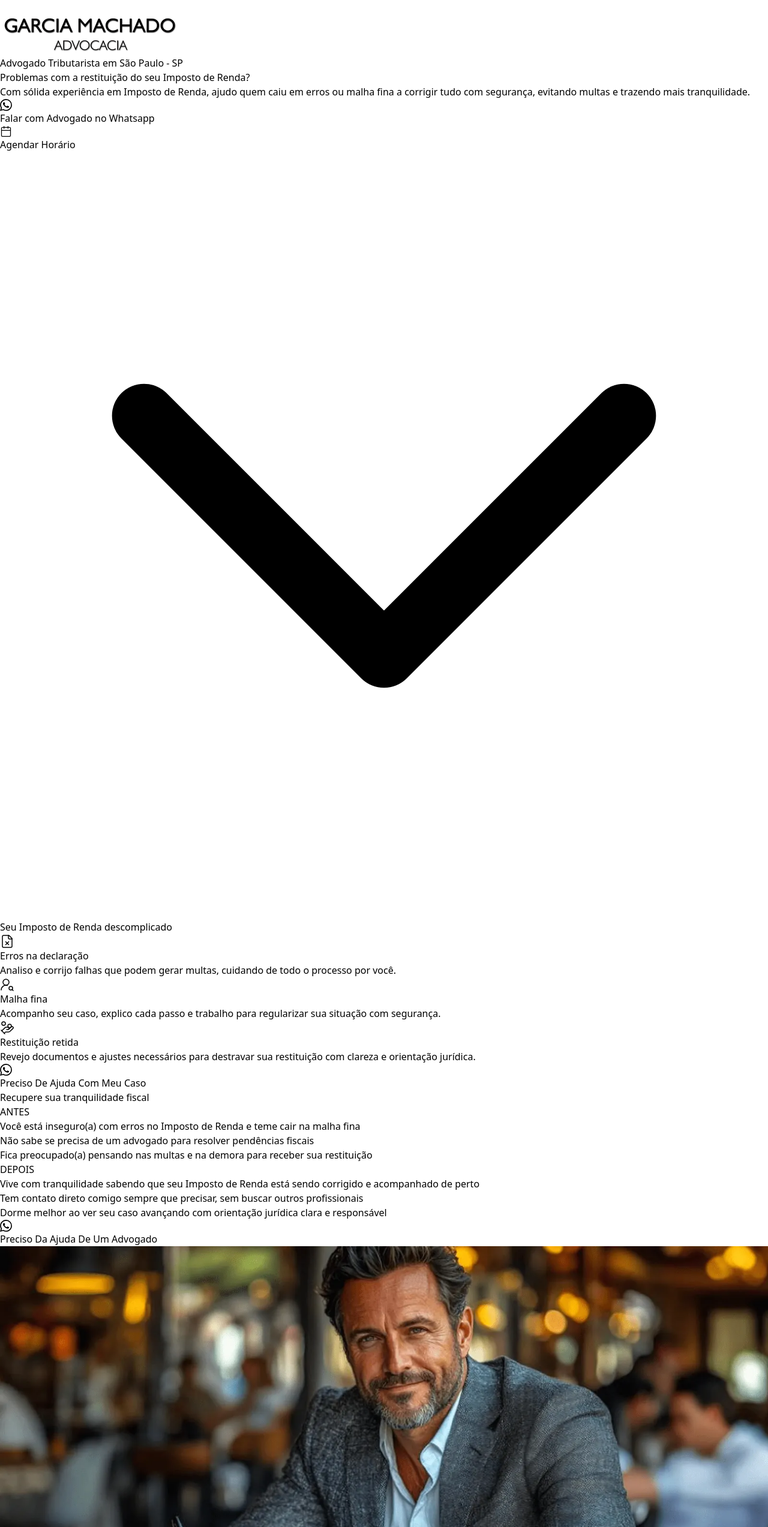
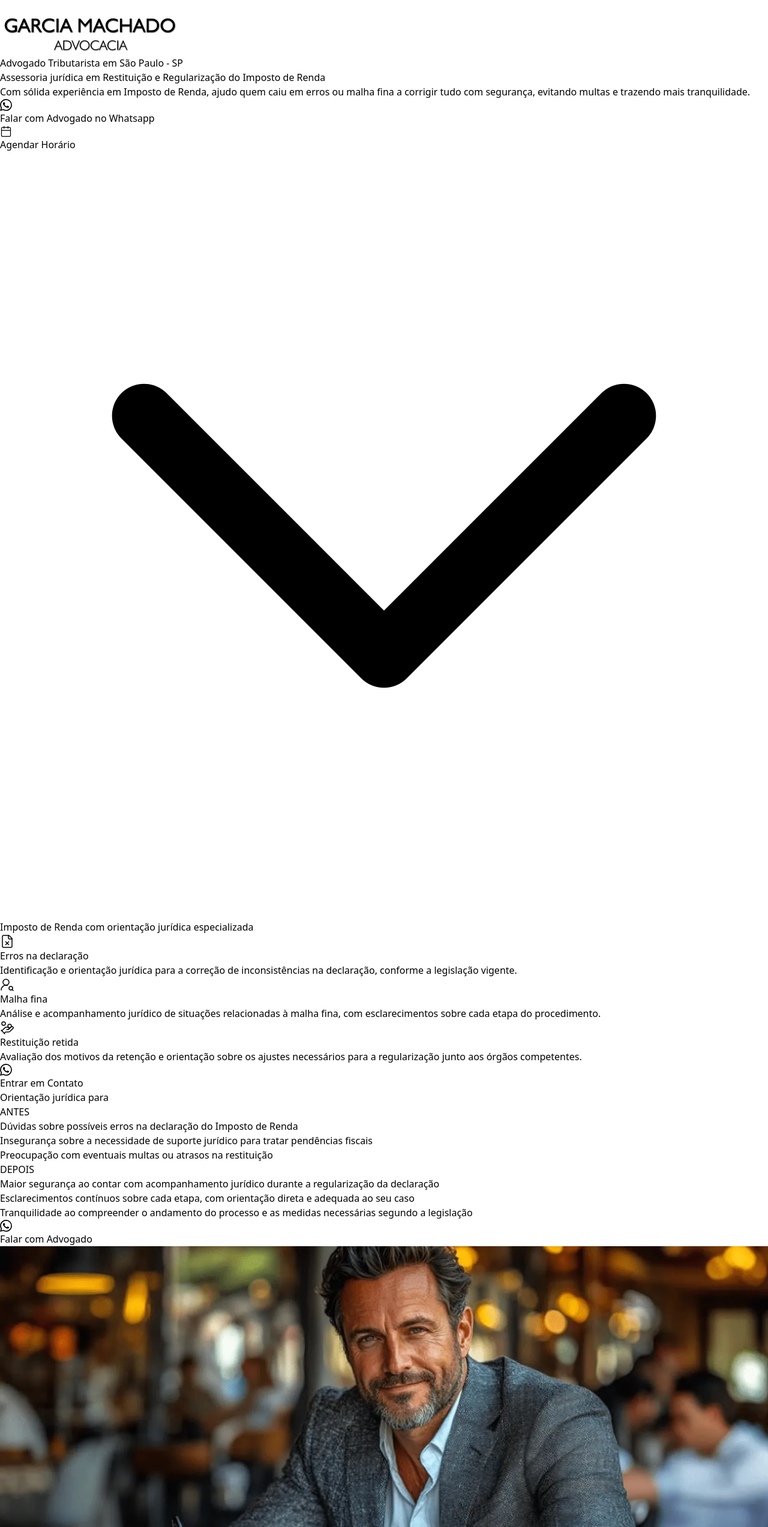
Before and after one commit to Paper-Street-Softwares/LPS-Jefferson-Macilio, a React (Vite) app: page / in a window 1280 px wide. Shown: the part 801-3346 px from the top of the page at 60% size. Built offline with nearby package versions, Linux system fonts and the light colour scheme.

Commit message:
fix: Copy atualizado

```diff
--- a/src/content/Content.jsx
+++ b/src/content/Content.jsx
@@ -24,9 +24,9 @@ const content = {
     texts: {
       etiqueta: "Advogado Tributarista em São Paulo - SP",
       titulo: {
-        antes: "Problemas com a",
-        palavraFocada: "restituição",
-        depois: "do seu Imposto de Renda?",
+        antes: "Assessoria jurídica em",
+        palavraFocada: "Restituição e Regularização",
+        depois: "do Imposto de Renda",
       },
       subtitulo:
         "Com sólida experiência em Imposto de Renda, ajudo quem caiu em erros ou malha fina a corrigir tudo com segurança, evitando multas e trazendo mais tranquilidade.",
@@ -37,8 +37,8 @@ const content = {
 
   features: {
     texts: {
-      titulo: "Seu Imposto de Renda descomplicado",
-      labelBotaoPrincial: "Preciso De Ajuda Com Meu Caso",
+      titulo: "Imposto de Renda com orientação jurídica especializada",
+      labelBotaoPrincial: "Entrar em Contato",
     },
     cards: [
       {
@@ -46,7 +46,7 @@ const content = {
         icone: FileX,
         titulo: "Erros na declaração",
         descricao:
-          "Analiso e corrijo falhas que podem gerar multas, cuidando de todo o processo por você.",
+          "Identificação e orientação jurídica para a correção de inconsistências na declaração, conforme a legislação vigente.",
         labelBotaoModal: "Saiba mais",
         textoModal: (
           <p>
@@ -62,7 +62,7 @@ const content = {
         icone: UserRoundSearch,
         titulo: "Malha fina",
         descricao:
-          "Acompanho seu caso, explico cada passo e trabalho para regularizar sua situação com segurança.",
+          "Análise e acompanhamento jurídico de situações relacionadas à malha fina, com esclarecimentos sobre cada etapa do procedimento.",
         labelBotaoModal: "Saiba mais",
         textoModal: (
           <p>
@@ -78,7 +78,7 @@ const content = {
         icone: HandCoins,
         titulo: "Restituição retida",
         descricao:
-          "Revejo documentos e ajustes necessários para destravar sua restituição com clareza e orientação jurídica.",
+          "Avaliação dos motivos da retenção e orientação sobre os ajustes necessários para a regularização junto aos órgãos competentes.",
         labelBotaoModal: "Saiba mais",
         textoModal: (
           <p>
@@ -94,8 +94,8 @@ const content = {
 
   transformacao: {
     texts: {
-      titulo: "Recupere sua tranquilidade fiscal",
-      labelBotaoPrincial: "Preciso Da Ajuda De Um Advogado",
+      titulo: "Orientação jurídica para",
+      labelBotaoPrincial: "Falar com Advogado",
     },
     antes: {
       etiqueta: "ANTES",
@@ -103,17 +103,16 @@ const content = {
         {
           index: 1,
           texto:
-            "Você está inseguro(a) com erros no Imposto de Renda e teme cair na malha fina",
+            "Dúvidas sobre possíveis erros na declaração do Imposto de Renda",
         },
         {
           index: 2,
           texto:
-            "Não sabe se precisa de um advogado para resolver pendências fiscais",
+            "Insegurança sobre a necessidade de suporte jurídico para tratar pendências fiscais",
         },
         {
           index: 3,
-          texto:
-            "Fica preocupado(a) pensando nas multas e na demora para receber sua restituição",
+          texto: "Preocupação com eventuais multas ou atrasos na restituição",
         },
       ],
     },
@@ -124,17 +123,17 @@ const content = {
         {
           index: 1,
           texto:
-            "Vive com tranquilidade sabendo que seu Imposto de Renda está sendo corrigido e acompanhado de perto",
+            "Maior segurança ao contar com acompanhamento jurídico durante a regularização da declaração",
         },
         {
           index: 2,
           texto:
-            "Tem contato direto comigo sempre que precisar, sem buscar outros profissionais",
+            "Esclarecimentos contínuos sobre cada etapa, com orientação direta e adequada ao seu caso",
         },
         {
           index: 3,
           texto:
-            "Dorme melhor ao ver seu caso avançando com orientação jurídica clara e responsável",
+            "Tranquilidade ao compreender o andamento do processo e as medidas necessárias segundo a legislação",
         },
       ],
     },
@@ -145,15 +144,15 @@ const content = {
       background: imgBackground,
     },
     texts: {
-      etiqueta: "Não espere nem mais um segundo",
+      etiqueta: "Informações importantes sobre seu Imposto de Renda",
 
       titulo: (
         <h2>
-          Cada minuto sem agir no seu Imposto de Renda pode aumentar
-          <strong> riscos e prejuízos!</strong>
+          Atenção aos prazos e obrigações do Imposto de Renda é essencial para
+          <strong> evitar complicações</strong>
         </h2>
       ),
-      labelBotaoPrincial: "Quero Resolver Agora Mesmo",
+      labelBotaoPrincial: "Entrar em Contato",
     },
     pontos: [
       {
@@ -168,7 +167,7 @@ const content = {
         index: 2,
         texto: (
           <p>
-            <strong> Analiso </strong>completamente seu caso
+            <strong> Análise </strong>completa do seu caso
           </p>
         ),
       },
@@ -176,7 +175,7 @@ const content = {
         index: 3,
         texto: (
           <p>
-            Respondo <strong>rápido </strong>no Whatsapp
+            Comunicação <strong>ágil </strong>
           </p>
         ),
       },
@@ -189,7 +188,7 @@ const content = {
     },
     texts: {
       titulo: "Por Que Meus Clientes Confiam Em Mim",
-      labelBotaoPrincial: "Fale Diretamente Comigo",
+      labelBotaoPrincial: "Entrar em Contato",
     },
     pontos: [
       {
@@ -245,14 +244,14 @@ const content = {
       background: imgBackground,
     },
     texts: {
-      etiqueta: "Chegou a hora de recuperar o que é seu",
+      etiqueta: "Informações sobre sua restituição",
       titulo: (
         <h2>
-          Entre em contato e farei uma <strong> análise imediata </strong> da
-          sua restituição
+          Entre em contato para uma <strong> análise jurídica </strong> da sua
+          situação fiscal
         </h2>
       ),
-      labelBotaoPrincial: "Quero Ser Atendido Agora",
+      labelBotaoPrincial: "Falar com o Advogado",
       direitosReservados:
         "2025 - Garcia Machado - Todos os direitos reservados",
       desenvolvidoPor: "Desenvolvido com excelência por Paper Street",
```
